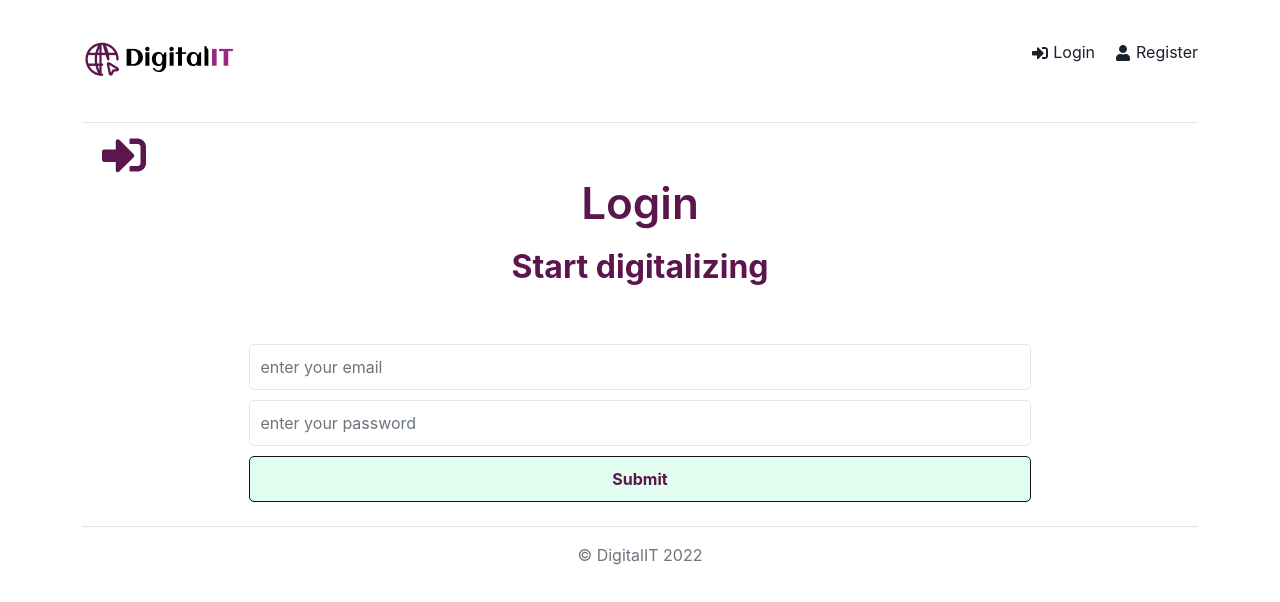
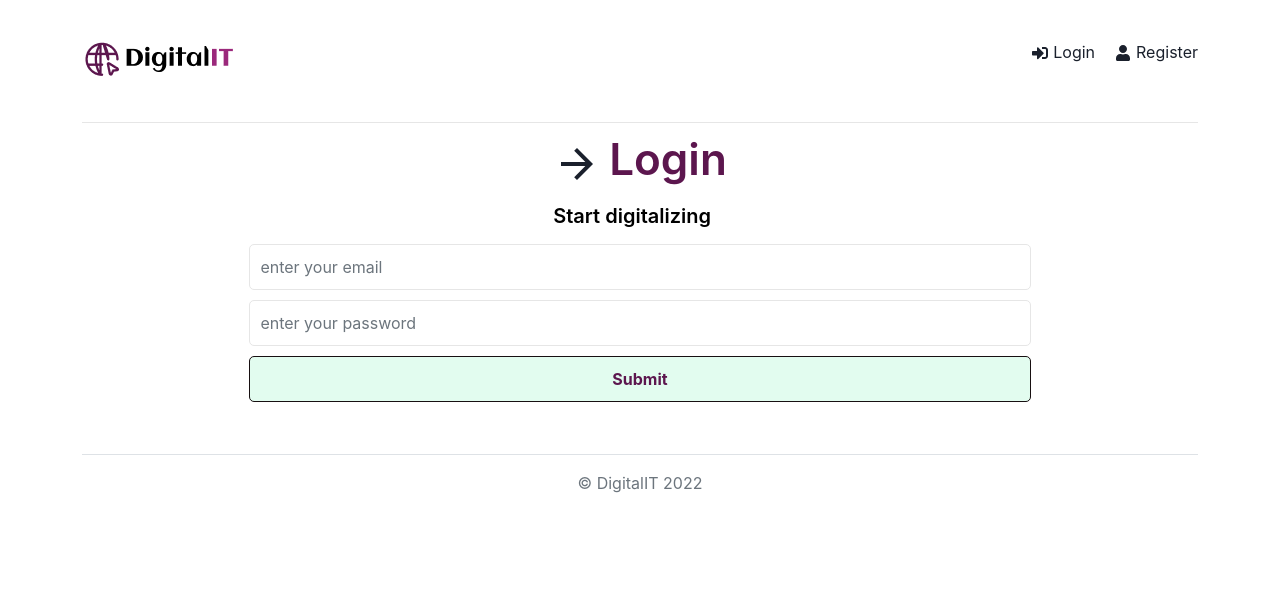
Before and after one commit to florentianayuwono/DigitalIT, a React (Create React App) app in the folder frontend/: page /login in a window 1280 px wide. Shown: the top 602 px of the page. Built offline with nearby package versions, Linux system fonts and the light colour scheme.

Commit message:
Styling fix login

```diff
--- a/frontend/package.json
+++ b/frontend/package.json
@@ -3,9 +3,14 @@
   "version": "0.1.0",
   "private": true,
   "dependencies": {
+    "@chakra-ui/icons": "^2.0.4",
     "@chakra-ui/react": "^2.2.4",
     "@emotion/react": "^11.9.3",
     "@emotion/styled": "^11.9.3",
+    "@fortawesome/fontawesome-svg-core": "^6.1.1",
+    "@fortawesome/free-regular-svg-icons": "^6.1.1",
+    "@fortawesome/free-solid-svg-icons": "^6.1.1",
+    "@fortawesome/react-fontawesome": "^0.2.0",
     "@mui/material": "^5.8.5",
     "@testing-library/jest-dom": "^5.16.4",
     "@testing-library/react": "^13.3.0",
--- a/frontend/src/pages/Login.jsx
+++ b/frontend/src/pages/Login.jsx
@@ -3,6 +3,8 @@ import { useNavigate, useLocation } from "react-router-dom";
 import { FaSignInAlt } from "react-icons/fa";
 import { useAuthContext } from "../features/auth/authContext";
 import { loginUser } from "../features/auth/authServices";
+import { Center, Container, Stack } from "@chakra-ui/react";
+import { ArrowForwardIcon } from "@chakra-ui/icons";
 
 export default function Login(props) {
   // Set initial state to empty string
@@ -64,15 +66,18 @@ export default function Login(props) {
   }, [user.message]);
 
   return (
-    <>
+    <Stack direction="column" align="center" >
       {/* Login page display */}
-      <section className="heading landing">
-        <h1>
-          <FaSignInAlt /> Login
-        </h1>
+      <Center position="relative">
+        <Stack>
+          <Stack direction="row" align="center">
+            <ArrowForwardIcon w={12} h={12} />
+            <h1>Login</h1>
+          </Stack>
 
-        {message === "" ? <p>Start digitalizing</p> : message}
-      </section>
+          {message === "" ? <h4>Start digitalizing</h4> : <h4>{message}</h4>}
+        </Stack>
+      </Center>
 
       <section className="form">
         <form onSubmit={onSubmit}>
@@ -109,6 +114,6 @@ export default function Login(props) {
       <footer className="pt-3 mt-4 text-muted border-top landing">
         &copy; DigitalIT 2022
       </footer>
-    </>
+    </Stack>
   );
 }
```
Also changed, not shown: 1 other file (tests, documents, lock files or other folders).
